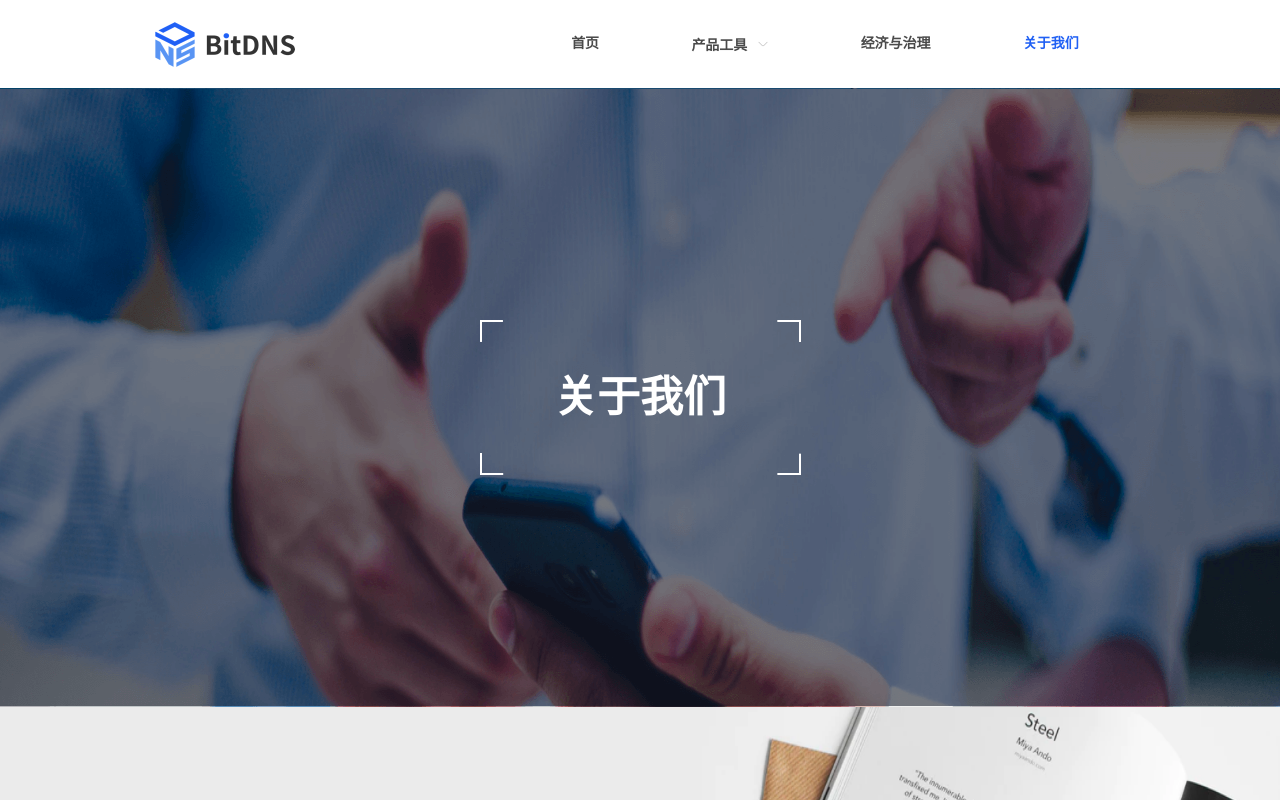
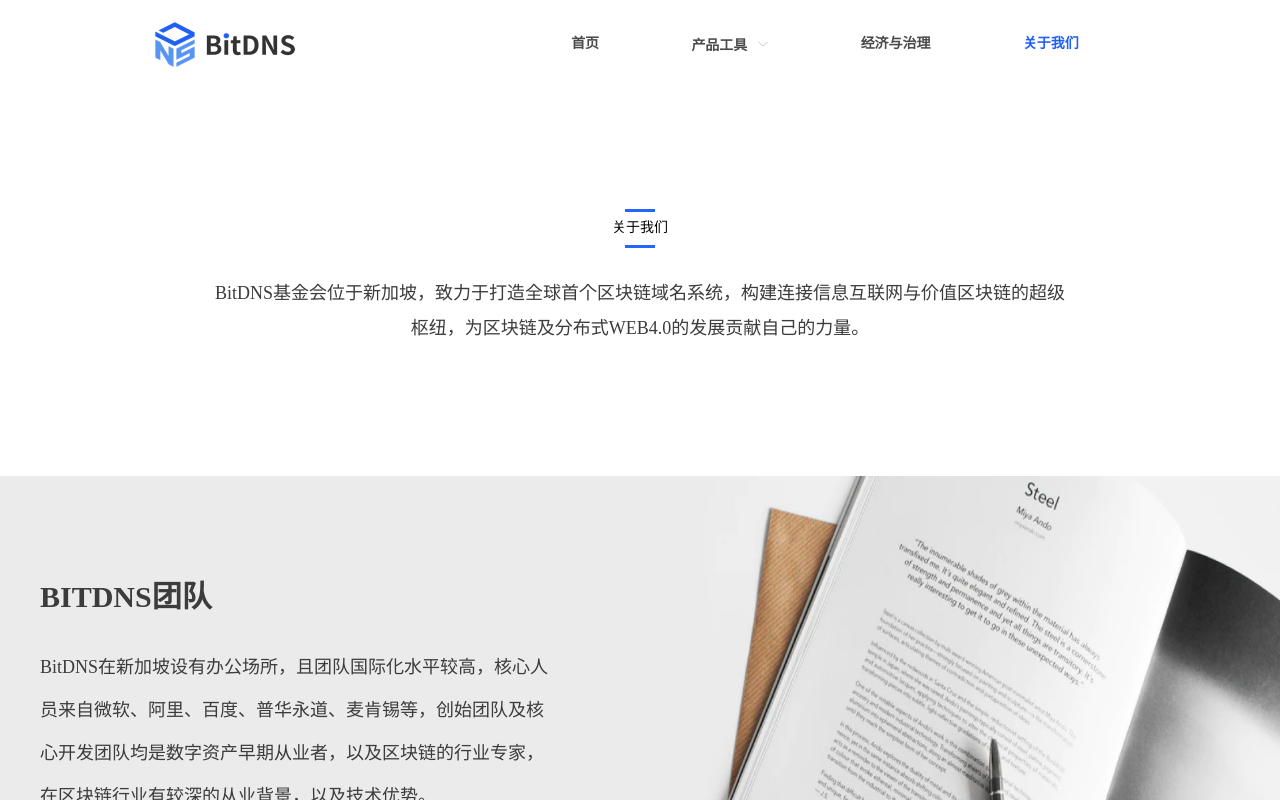
Before and after one commit to nb-web/websit-bitDNS, a Nuxt app: page /about in a window 1280 px wide. Shown: the top 800 px of the page. Built offline with nearby package versions, Linux system fonts and the light colour scheme.

Commit message:
首页修改

```diff
--- a/assets/all.css
+++ b/assets/all.css
@@ -19,11 +19,31 @@
     margin: 0 auto;
 }
 
-@media (max-width: 750px) {
+@media (max-width: 1024px) {
     .common_container{
-        width: 750px;
+        width: 100%;
         margin: 0 auto;
     }
 
 
 }
+
+
+@media (min-width: 1280px) {
+    body,html{font-size: 14px;}
+}
+/* @media (min-width: 1366px) {
+    body,html{font-size: 15px;}
+} */
+@media (min-width: 1440px) {
+    body,html{font-size: 19px;}
+}
+@media (min-width: 1680px) {
+    body,html{font-size: 17px;}
+}
+@media (min-width: 1920px) {
+    body,html{font-size: 33px;}
+}
+@media (min-width: 2880px) {
+    body,html{font-size: 33px;}
+}
--- a/package.json
+++ b/package.json
@@ -8,6 +8,12 @@
     "start": "nuxt start",
     "generate": "nuxt generate"
   },
+  "config": {
+    "nuxt": {
+        "host": "0.0.0.0",
+        "port": "3000"
+    }
+},
   "dependencies": {
     "@nuxtjs/axios": "^5.12.2",
     "babel-cli": "^6.26.0",
--- a/pages/about/index.vue
+++ b/pages/about/index.vue
@@ -1,10 +1,22 @@
 <template>
   <div class="about">
-    <Banner
+    <!-- <Banner
       bgUrl="/imges/banna/banner_about.png"
       insideBgUrl="/imges/product/littleSquare.png"
       bgText="关于我们"
-    />
+    /> -->
+    <div class="about_top  common_container">
+  <div class="tit">
+          <i></i>
+          <p style="margin:0 10px">关于我们</p>
+          <i></i>
+        </div>
+        <div class="brief ">
+          <p>
+            BitDNS基金会位于新加坡，致力于打造全球首个区块链域名系统，构建连接信息互联网与价值区块链的超级枢纽，为区块链及分布式WEB4.0的发展贡献自己的力量。
+          </p>
+        </div>
+    </div>
     <div class="content">
       <div class="common_container">
         <div class="text">
@@ -102,6 +114,41 @@
 <style lang='less'>
 .about {
   width: 100%;
+  .about_top{
+     padding: 112px 0;
+     text-align: center;
+      @media (min-width:1024px){
+.brief{
+    width: 867px;
+height: 88px;
+margin: 0 auto;
+ text-align: center;
+font-size: 18px;
+font-family: PingFangSC-Regular, PingFang SC;
+font-weight: 400;
+color: #3C3C3C;
+line-height: 35px;
+    }
+      }
+
+ @media (max-width:1024px){
+       .brief{
+
+   width: 100%;
+height: 144px;
+margin: 0 auto;
+font-size: 22px;
+font-family: PingFangSC-Regular, PingFang SC;
+font-weight: 400;
+color: #3C3C3C;
+line-height: 45px;
+    }
+    }
+
+  }
+
+
+
   .content {
     width: 100%;
     height: 453px;
--- a/pages/index.vue
+++ b/pages/index.vue
@@ -539,10 +539,11 @@
 
 .jishu {
   .list {
-
+  width: 1200px;
+      margin: 0 auto;
 
 .el-carousel__container{
-  width: 300px;
+  width: 700px;
   overflow: hidden;
   margin: 0 auto;
   border: 1px solid red;
@@ -572,6 +573,7 @@
         text-align: center;
       }
     ul {
+    width: 100%;
       display: flex;
       flex-wrap: wrap;
       justify-content: space-between;
@@ -583,9 +585,7 @@
         margin-top: 38px;
         text-align: center;
       }
-
-    }
-    p {
+       p {
           margin-top: 214px;
           font-size: 24px;
           font-family: PingFangSC-Semibold, PingFang SC;
@@ -605,7 +605,7 @@
         }
         .transition-box {
           position: relative;
-          width: 285px;
+          width: 318px;
           height: 339px;
           border-radius: 4px;
           background-color: #2365ff;
@@ -613,65 +613,53 @@
           color: #fff;
           padding: 125px 20px 0;
           box-sizing: border-box;
-
           font-size: 12px;
           font-family: PingFangSC-Regular, PingFang SC;
           font-weight: 400;
           color: #ffffff;
           line-height: 23px;
         }
+
+    }
+
     .img1 {
-        width: 318px;
-    height: 408px;
+
         background: url("/imges/index/index_67.png") no-repeat;
         background-size: 100% 100%;
         background-position: center;
       }
       .img2 {
-        width: 318px;
-    height: 408px;
+
         background: url("/imges/index/index_54.png") no-repeat;
         background-size: 100% 100%;
         background-position: center;
       }
       .img3 {
-        width: 318px;
-    height: 408px;
         background: url("/imges/index/index_56.png") no-repeat;
         background-size: 100% 100%;
         background-position: center;
       }
       .img4 {
-        width: 318px;
-    height: 408px;
         background: url("/imges/index/index_58.png") no-repeat;
         background-size: 100% 100%;
         background-position: center;
       }
       .img5 {
-        width: 318px;
-    height: 408px;
         background: url("/imges/index/index_50.png") no-repeat;
         background-size: 100% 100%;
         background-position: center;
       }
       .img6 {
-        width: 318px;
-    height: 408px;
         background: url("/imges/index/index_62.png") no-repeat;
         background-size: 100% 100%;
         background-position: center;
       }
       .img7 {
-        width: 318px;
-    height: 408px;
         background: url("/imges/index/index_64.png") no-repeat;
         background-size: 100% 100%;
         background-position: center;
       }
       .img8 {
-        width: 318px;
-    height: 408px;
         background: url("/imges/index/index_66.png") no-repeat;
         background-size: 100% 100%;
         background-position: center;
```
